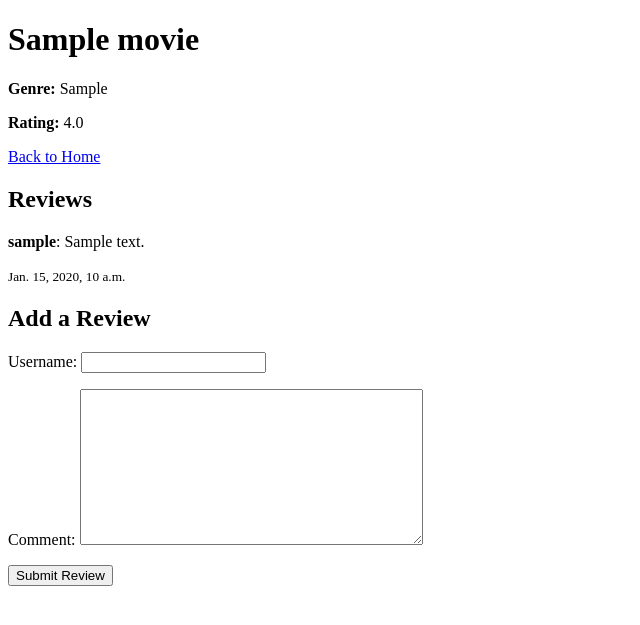
After one commit to an-sh007/Movie-recommender, a Django app: page /1/ in a window 1280 px wide. The commit adds this page. Shown: the top 625 px of the page, without its empty margins (0-640 px from the left). Run offline with Django 3.2, Linux system fonts and the light colour scheme; tables that the repository leaves empty hold one stand-in row (values such as "Sample post").

Commit message:
added review pge

```diff
--- /dev/null
+++ b/movie_recommendation/movies/forms.py
@@ -0,0 +1,7 @@
+from django import forms
+from .models import Review
+
+class ReviewForm(forms.ModelForm):
+    class Meta:
+        model = Review
+        fields = ['username', 'comment']
--- a/movie_recommendation/movies/models.py
+++ b/movie_recommendation/movies/models.py
@@ -7,3 +7,12 @@ class Movie(models.Model):
 
     def __str__(self):
         return self.name
+
+class Review(models.Model):
+    movie = models.ForeignKey(Movie, on_delete=models.CASCADE, related_name='reviews')
+    username = models.CharField(max_length=100)
+    comment = models.TextField()
+    created_at = models.DateTimeField(auto_now_add=True)
+
+    def __str__(self):
+        return f'Review by {self.username}'
--- /dev/null
+++ b/movie_recommendation/movies/templates/movies/movie_detail.html
@@ -0,0 +1,27 @@
+<!DOCTYPE html>
+<html>
+<head>
+    <title>{{ movie.name }} - Details</title>
+</head>
+<body>
+    <h1>{{ movie.name }}</h1>
+    <p><strong>Genre:</strong> {{ movie.genre }}</p>
+    <p><strong>Rating:</strong> {{ movie.rating }}</p>
+    <a href="{% url 'home' %}">Back to Home</a>
+
+    <h2>Reviews</h2>
+    {% for review in reviews %}
+        <p><strong>{{ review.username }}</strong>: {{ review.comment }}</p>
+        <p><small>{{ review.created_at }}</small></p>
+    {% empty %}
+        <p>No reviews yet. Be the first to review!</p>
+    {% endfor %}
+
+    <h2>Add a Review</h2>
+    <form method="post">
+        {% csrf_token %}
+        {{ form.as_p }}
+        <button type="submit">Submit Review</button>
+    </form>
+</body>
+</html>
--- a/movie_recommendation/movies/urls.py
+++ b/movie_recommendation/movies/urls.py
@@ -1,6 +1,8 @@
 from django.urls import path
 from . import views
+from .views import movie_detail
 
 urlpatterns = [
     path('', views.home, name='home'),
+    path('<int:movie_id>/', movie_detail, name='movie_detail'),
 ]
--- a/movie_recommendation/movies/views.py
+++ b/movie_recommendation/movies/views.py
@@ -1,10 +1,10 @@
-from django.shortcuts import render
-from .models import Movie
+from django.shortcuts import render, get_object_or_404
+from .models import Movie, Review
+from .forms import ReviewForm
 
 def home(request):
     genre_query = request.GET.get('genre', '')
     rating_query = request.GET.get('rating', '')
-
     movies = Movie.objects.all()
 
     if genre_query:
@@ -13,8 +13,28 @@ def home(request):
     if rating_query:
         try:
             rating = float(rating_query)
-            movies = movies.filter(rating__gte=rating)  # Get movies with rating >= input
+            movies = movies.filter(rating__gte=rating)
         except ValueError:
-            pass  # Ignore invalid rating inputs
+            pass
 
     return render(request, 'movies/home.html', {'movies': movies})
+
+def movie_detail(request, movie_id):
+    movie = get_object_or_404(Movie, id=movie_id)
+    reviews = movie.reviews.all()
+
+    # Handle review form submission
+    if request.method == 'POST':
+        form = ReviewForm(request.POST)
+        if form.is_valid():
+            review = form.save(commit=False)
+            review.movie = movie
+            review.save()
+    else:
+        form = ReviewForm()
+
+    return render(request, 'movies/movie_detail.html', {
+        'movie': movie,
+        'reviews': reviews,
+        'form': form
+    })
```
Also changed, not shown: movie_recommendation/movies/templates/movies/home.html (+8 -6 lines), movie_recommendation/movies/migrations/0002_review.py (added).
